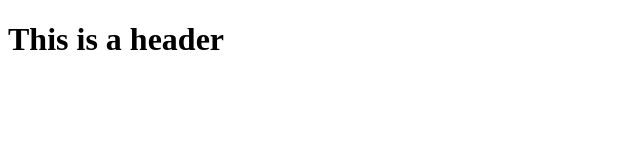
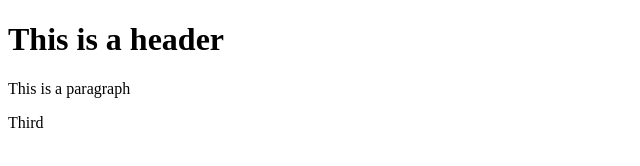
Before and after one commit to crizchin81/git-test, a plain HTML site: page index.html in a window 1280 px wide. Shown: the whole page, without its empty margins (0-640 px from the left). Drawn offline with Linux system fonts and the light colour scheme.

Commit message:
First commit

```diff
--- a/index.html
+++ b/index.html
@@ -2,5 +2,7 @@
 <hmtl>
    <body>
        <h1>This is a header</h1>
+       <p>This is a paragraph</p>
+       <p>Third</p>
    </body>
 </hmtl>
```
